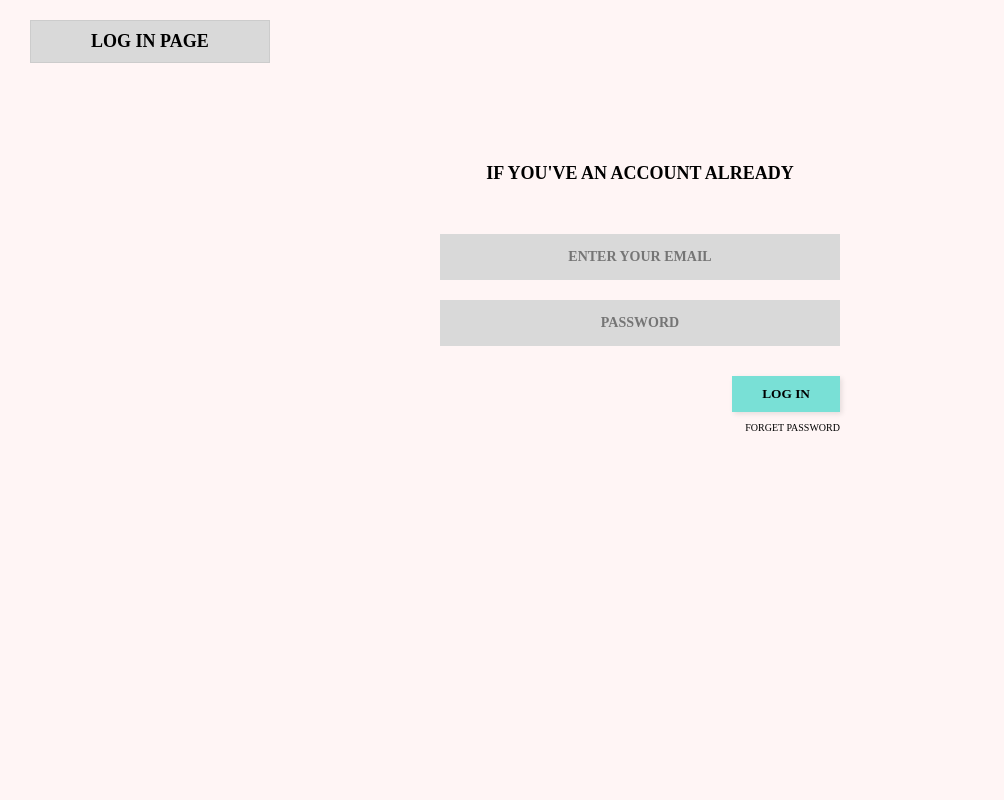
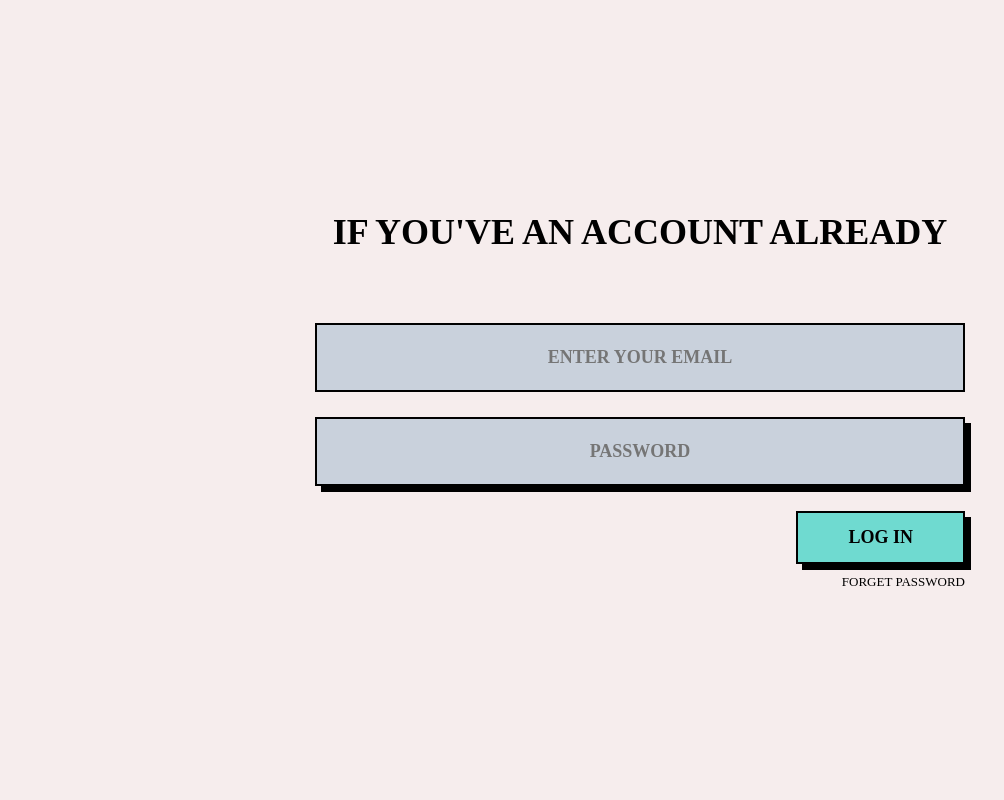
Before and after one commit to Riya1153/StayFinder, a Django app: page /login/ in a window 1280 px wide. Shown: the whole page, without its empty margins (0-1004 px from the left). Run offline with Django 5.2, Linux system fonts and the light colour scheme.

Commit message:
login page updated

```diff
--- a/core/templates/login.html
+++ b/core/templates/login.html
@@ -5,118 +5,101 @@
     <meta charset="UTF-8">
     <meta name="viewport" content="width=device-width, initial-scale=1.0">
     <title>StayFinder - Log In</title>
+
     <style>
-        * { margin: 0; padding: 0; box-sizing: border-box; font-family: 'Times New Roman', serif; }
+        * {
+            margin: 0;
+            padding: 0;
+            box-sizing: border-box;
+            font-family: 'Times New Roman', serif;
+        }
 
         body {
-            background-color: #FFF5F5;
-            display: flex;
-            flex-direction: column;
-            align-items: center;
-            min-height: 100vh;
+            background-color: #F6EDED;
+            height: 100vh;
         }
 
-        /* Top Left Header (Gray Box) */
-        .top-left-box {
-            align-self: flex-start;
-            margin: 20px 0 0 30px;
-            background: #D9D9D9;
-            padding: 10px 60px;
-            border: 1px solid #ccc;
-            font-weight: bold;
-            font-size: 18px;
+        .wrapper {
+            height: 100vh;
+            display: flex;
+            justify-content: center;
+            align-items: center;
         }
 
-        /* Center Content */
         .main-container {
-            margin-top: 100px;
+            width: 650px;
             text-align: center;
-            width: 400px;
         }
 
         .title-text {
-            font-size: 18px;
+            font-size: 36px;
             font-weight: bold;
+            margin-bottom: 70px;
             text-transform: uppercase;
-            margin-bottom: 50px;
         }
 
-        /* Form Styling */
-        .login-form {
-            display: flex;
-            flex-direction: column;
-            gap: 20px;
+        .input-box {
+            width: 100%;
+            padding: 22px;
+            margin-bottom: 25px;
+            font-size: 18px;
+            text-align: center;
+            font-weight: bold;
+            border: 2px solid #000;
+            background-color: #C9D1DC;
         }
 
-        /* FIXED INPUT BOX COLOR AND STYLE */
-        .input-box {
-            background-color: #D9D9D9;
-            border: none;
-            padding: 15px;
-            width: 100%;
-            text-align: center;
-            font-size: 14px;
-            text-transform: uppercase;
-            font-weight: bold;
-            color: #444;
+        .shadow {
+            box-shadow: 6px 6px 0px #000;
         }
 
-        .input-box:focus {
-            background-color: #D9D9D9;
-            outline: none;
-        }
-
-        /* Submit Button (Turquoise Color) */
-        .btn-container {
+        .btn-area {
             display: flex;
             flex-direction: column;
             align-items: flex-end;
-            margin-top: 10px;
         }
 
         .login-btn {
-            background-color: #79E0D6;
-            border: none;
-            padding: 10px 30px;
+            background-color: #6FDAD0;
+            border: 2px solid #000;
+            padding: 14px 50px;
+            font-size: 18px;
             font-weight: bold;
-            text-transform: uppercase;
             cursor: pointer;
-            box-shadow: 2px 2px 5px rgba(0,0,0,0.1);
-            color: black;
-            text-decoration: none;
+            box-shadow: 6px 6px 0px #000;
         }
 
         .forget-link {
-            font-size: 10px;
-            text-transform: uppercase;
+            margin-top: 10px;
+            font-size: 13px;
+            text-decoration: none;
             color: #000;
-            text-decoration: none;
-            margin-top: 10px;
-        }
-
-        .forget-link:hover {
-            text-decoration: underline;
         }
     </style>
 </head>
+
 <body>
 
-    <div class="top-left-box">LOG IN PAGE</div>
+<div class="wrapper">
+    <div class="main-container">
 
-    <div class="main-container">
         <h2 class="title-text">IF YOU'VE AN ACCOUNT ALREADY</h2>
 
-        <form class="login-form" action="{% url 'dashboard' %}" method="POST">
+        <form action="{% url 'dashboard' %}" method="POST">
             {% csrf_token %}
+
             <input type="email" name="email" class="input-box" placeholder="ENTER YOUR EMAIL" required>
-            <input type="password" name="password" class="input-box" placeholder="PASSWORD" required>
 
-            <div class="btn-container">
+            <input type="password" name="password" class="input-box shadow" placeholder="PASSWORD" required>
+
+            <div class="btn-area">
                 <button type="submit" class="login-btn">LOG IN</button>
                 <a href="{% url 'forget_password' %}" class="forget-link">FORGET PASSWORD</a>
             </div>
         </form>
+
     </div>
+</div>
 
 </body>
 </html>
```
Also changed, not shown: core/static/images/home.png (added).
